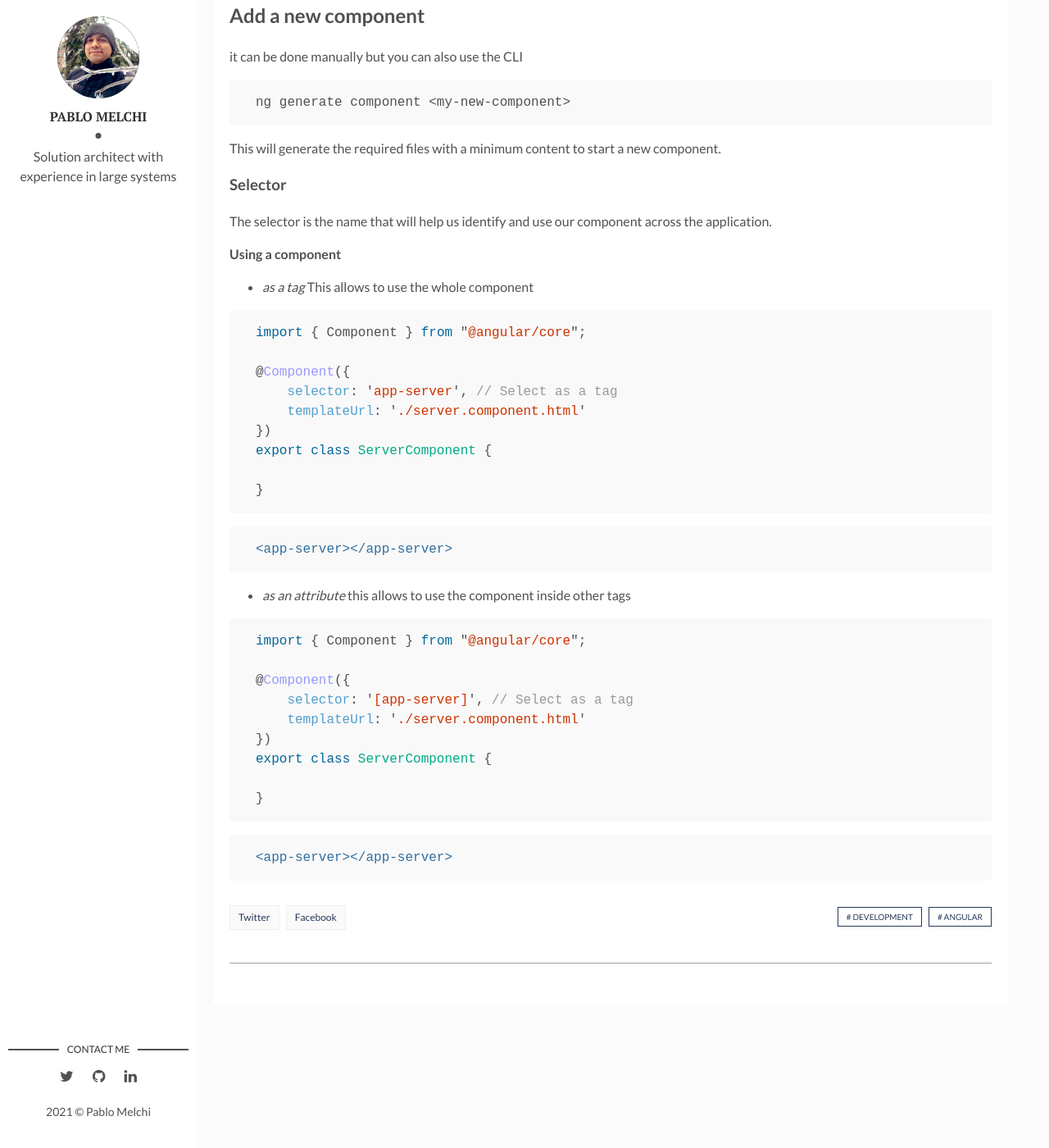
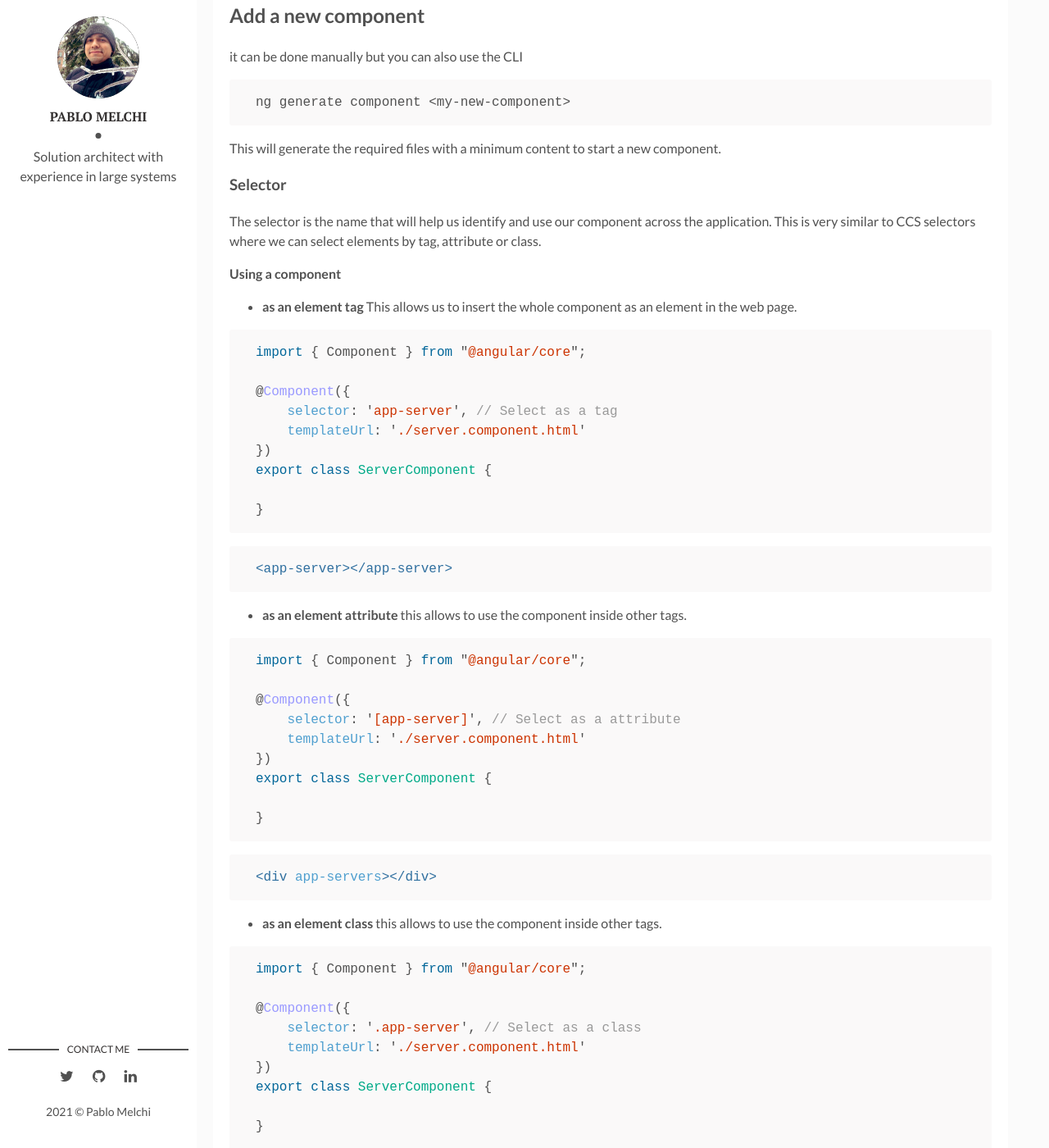
Before and after one commit to pmelchi/pmelchi.github.io, a Jekyll site: the page built from _posts/2021-11-13-Angular-P1.markdown, in a window 1280 px wide and 1400 px high, scrolled down 3220 px. Shown: the whole window at 82% size. Built offline with Jekyll 4.4.1, drawn with Linux system fonts in a browser that asks for light colours; some of the changed text lies outside the part shown.

Commit message:
Angular - selector

```diff
--- a/_posts/2021-11-13-Angular-P1.markdown
+++ b/_posts/2021-11-13-Angular-P1.markdown
@@ -135,10 +135,11 @@ ng generate component <my-new-component>
 This will generate the required files with a minimum content to start a new component.
 
 ### Selector
-The selector is the name that will help us identify and use our component across the application.
+The selector is the name that will help us identify and use our component across the application. This is very similar to CCS selectors where we can select elements by tag, attribute or class.
 
 **Using a component**
- - *as a tag* This allows to use the whole component
+
+ - **as an element tag** This allows us to insert the whole component as an element in the web page.
 
  {% highlight typescript%}
 import { Component } from "@angular/core";
@@ -156,13 +157,13 @@ export class ServerComponent {
 <app-server></app-server>
 {% endhighlight %}
 
- - *as an attribute* this allows to use the component inside other tags
+ - **as an element attribute** this allows to use the component inside other tags.
 
   {% highlight typescript%}
 import { Component } from "@angular/core";
 
 @Component({
-    selector: '[app-server]', // Select as a tag
+    selector: '[app-server]', // Select as a attribute
     templateUrl: './server.component.html'
 })
 export class ServerComponent {
@@ -171,5 +172,24 @@ export class ServerComponent {
 {% endhighlight %}
 
  {% highlight html%}
-<app-server></app-server>
+<div app-servers></div>
+
 {% endhighlight %}
+
+- **as an element class** this allows to use the component inside other tags.
+
+  {% highlight typescript%}
+import { Component } from "@angular/core";
+
+@Component({
+    selector: '.app-server', // Select as a class
+    templateUrl: './server.component.html'
+})
+export class ServerComponent {
+
+}
+{% endhighlight %}
+
+ {% highlight html%}
+<div class="app-servers"></div>
+{% endhighlight %}
```
